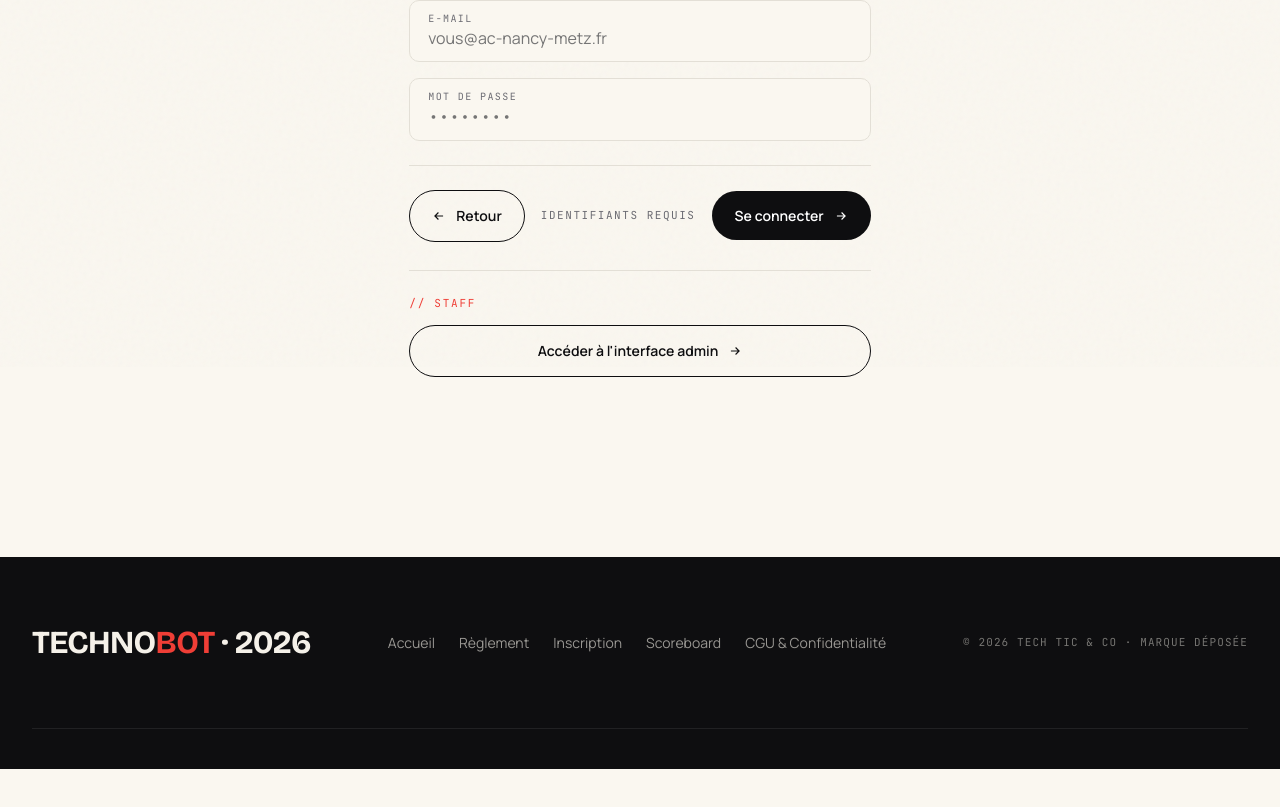
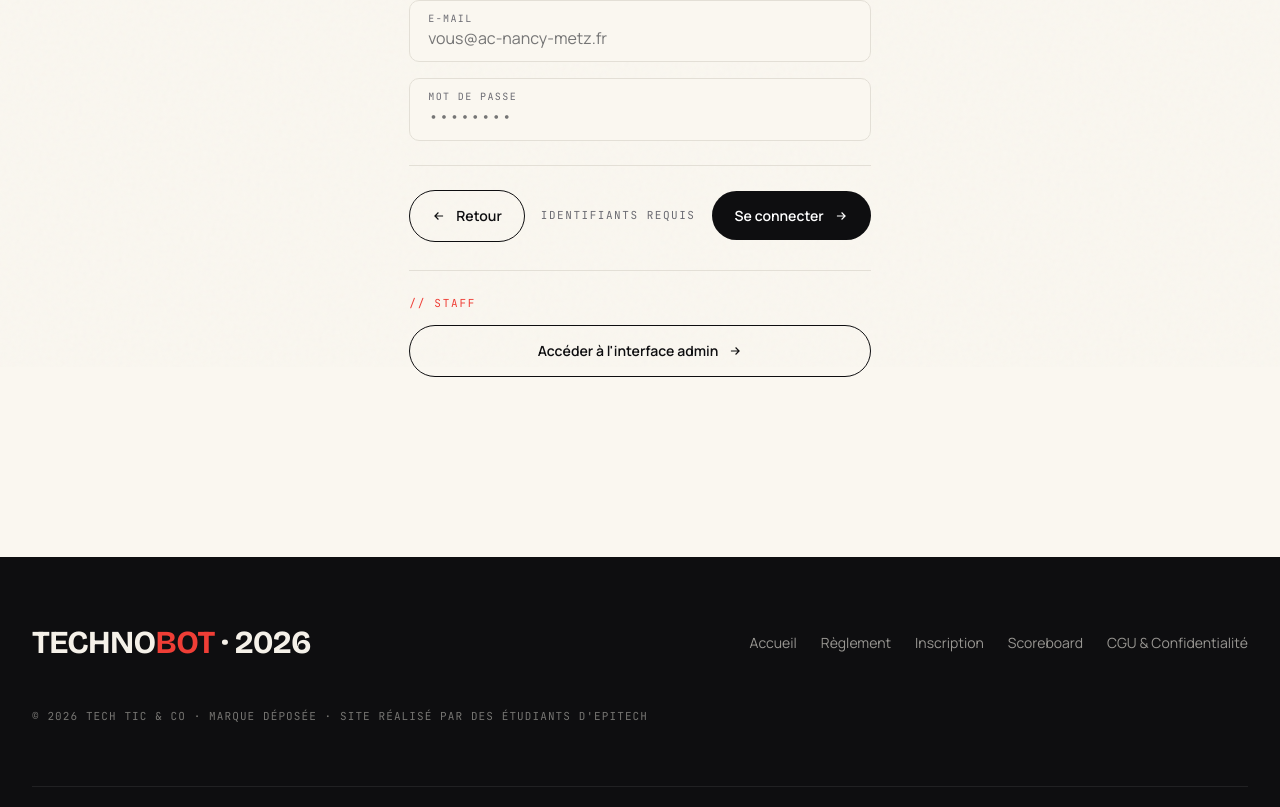
Before and after one commit to erenworld/technobot, a React (Vite) app in the folder web/: page /login in a window 1280 px wide. Shown: the part 433-1240 px from the top of the page. Before the commit the page ends 1202 px from the top, so only its background shows below. Built offline with nearby package versions, Linux system fonts and the light colour scheme; no server answers.

Commit message:
fix: navbar and footer

```diff
--- a/web/src/components/Footer.tsx
+++ b/web/src/components/Footer.tsx
@@ -42,6 +42,7 @@ export function Footer() {
       </div>
       <div className="foot-bottom">
         <span>© 2026 Tech Tic &amp; Co</span>
+        <span>Site réalisé par des étudiants d'EPITECH</span>
         <span id="year-tag">Édition N°15 · Yutz, Moselle</span>
       </div>
     </footer>
@@ -65,7 +66,10 @@ export function FooterCompact() {
           <Link to="/scoreboard">Scoreboard</Link>
           <Link to="/cgu-confidentialite">CGU &amp; Confidentialité</Link>
         </div>
-        <div className="meta">© 2026 Tech Tic &amp; Co · Marque déposée</div>
+        <div className="meta">
+          © 2026 Tech Tic &amp; Co · Marque déposée · Site réalisé par des
+          étudiants d'EPITECH
+        </div>
       </div>
     </footer>
   );
@@ -88,7 +92,8 @@ export function FooterScoreboard() {
         <span>
           <Link to="/">Accueil</Link> · <Link to="/reglement">Règlement</Link> ·{' '}
           <Link to="/inscription">Inscription</Link> ·{' '}
-          <Link to="/cgu-confidentialite">CGU &amp; Confidentialité</Link>
+          <Link to="/cgu-confidentialite">CGU &amp; Confidentialité</Link> · Site
+          réalisé par des étudiants d'EPITECH
         </span>
       </div>
     </footer>
--- a/web/src/components/Nav.tsx
+++ b/web/src/components/Nav.tsx
@@ -6,7 +6,7 @@ type NavKey = 'home' | 'reglement' | 'scoreboard' | 'inscription';
 const ITEMS: Array<{ to: string; label: string; key: NavKey; cta?: boolean }> = [
   { to: '/', label: 'Accueil', key: 'home' },
   { to: '/reglement', label: 'Règlement', key: 'reglement' },
-  { to: '/scoreboard', label: 'Scoreboard', key: 'scoreboard' },
+  // { to: '/scoreboard', label: 'Scoreboard', key: 'scoreboard' },
   { to: '/inscription', label: "S'inscrire", key: 'inscription', cta: true },
 ];
 
```
